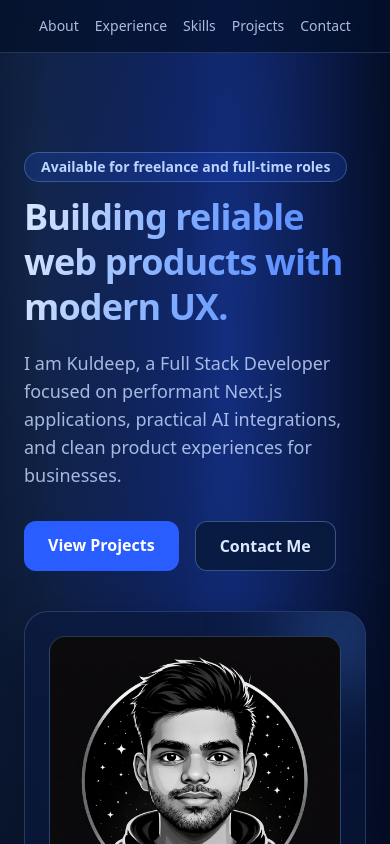
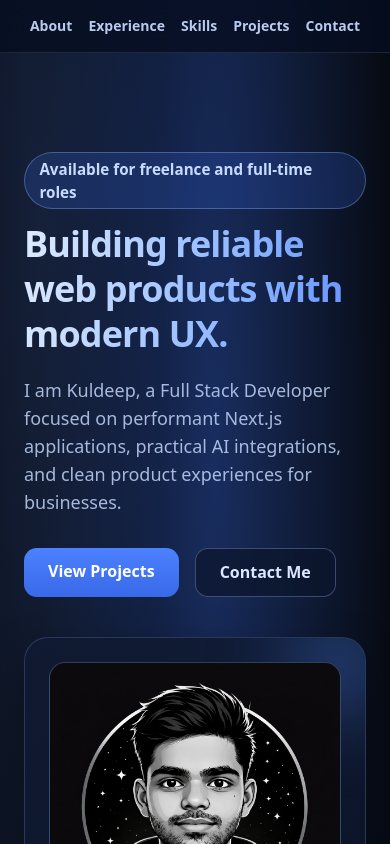
Before and after one commit to kuldeep1324/my-portfolio, a Next.js app: page / in a window 390 px wide. Shown: the top 844 px of the page. Built offline with nearby package versions, Linux system fonts and the light colour scheme.

Commit message:
Refactor Navbar and page styles for improved aesthetics and responsiveness

```diff
--- a/app/components/Navbar.tsx
+++ b/app/components/Navbar.tsx
@@ -1,13 +1,13 @@
 export default function Navbar() {
   return (
-    <nav className="fixed top-0 z-50 flex w-full content-center border-b border-blue-300/20 bg-[#04102a]/72 text-[#e7efff] backdrop-blur-md">
+    <nav className="fixed top-0 z-50 flex w-full content-center border-b border-white/10 bg-[#060d1f]/78 text-[#e6eeff] backdrop-blur-xl">
       <div className="mx-auto flex w-full max-w-6xl items-center justify-center content-center px-4 py-4 md:px-8">
-        <div className="flex flex-wrap items-center content-center justify-center gap-4 text-sm font-medium text-[#c7dbff]/85 md:gap-7 md:text-base">
-          <a href="#about" className="transition hover:text-[#8dc0ff]">About</a>
-          <a href="#experience" className="transition hover:text-[#8dc0ff]">Experience</a>
-          <a href="#skills" className="transition hover:text-[#8dc0ff]">Skills</a>
-          <a href="#projects" className="transition hover:text-[#8dc0ff]">Projects</a>
-          <a href="#contact" className="transition hover:text-[#8dc0ff]">Contact</a>
+        <div className="flex flex-wrap items-center content-center justify-center gap-4 text-sm font-semibold text-[#b9caee] md:gap-8 md:text-base">
+          <a href="#about" className="transition-colors duration-200 hover:text-[#e7efff]">About</a>
+          <a href="#experience" className="transition-colors duration-200 hover:text-[#e7efff]">Experience</a>
+          <a href="#skills" className="transition-colors duration-200 hover:text-[#e7efff]">Skills</a>
+          <a href="#projects" className="transition-colors duration-200 hover:text-[#e7efff]">Projects</a>
+          <a href="#contact" className="transition-colors duration-200 hover:text-[#e7efff]">Contact</a>
         </div>
       </div>
     </nav>
--- a/app/globals.css
+++ b/app/globals.css
@@ -1,43 +1,85 @@
 @import "tailwindcss";
 
 :root {
-  --background: #020817;
+  --background: #070b14;
   --foreground: #e7efff;
-  --surface: #06112b;
-  --surface-soft: #0a1f4a;
-  --brand: #295dff;
-  --brand-2: #4c8dff;
-  --brand-3: #8dc0ff;
+  --surface: #101a32;
+  --surface-soft: #14234a;
+  --brand: #3b6ff0;
+  --brand-2: #5f90ff;
+  --brand-3: #9ec2ff;
   color-scheme: light;
+}
+
+html {
+  scroll-behavior: smooth;
 }
 
 body {
   background:
-    radial-gradient(80% 70% at 58% 8%, rgba(41, 93, 255, 0.45), transparent 62%),
-    radial-gradient(55% 45% at 10% 5%, rgba(76, 141, 255, 0.22), transparent 70%),
-    radial-gradient(60% 45% at 80% 100%, rgba(141, 192, 255, 0.14), transparent 80%),
+    radial-gradient(70% 55% at 55% 10%, rgba(59, 111, 240, 0.34), transparent 64%),
+    radial-gradient(45% 40% at 10% 5%, rgba(95, 144, 255, 0.16), transparent 72%),
+    radial-gradient(55% 42% at 82% 100%, rgba(158, 194, 255, 0.12), transparent 82%),
     var(--background);
   color: var(--foreground);
   font-family: var(--font-geist-sans), "Segoe UI", sans-serif;
   min-height: 100vh;
 }
 
-html {
-  scroll-behavior: smooth;
-}
-
 .glass-card {
-  background: linear-gradient(140deg, rgba(10, 25, 62, 0.78), rgba(6, 17, 43, 0.85));
-  border: 1px solid rgba(120, 162, 255, 0.26);
-  box-shadow: 0 20px 55px rgba(0, 0, 0, 0.38);
-  backdrop-filter: blur(10px);
+  background: linear-gradient(145deg, rgba(16, 26, 50, 0.86), rgba(12, 20, 39, 0.88));
+  border: 1px solid rgba(122, 157, 233, 0.25);
+  box-shadow: 0 16px 42px rgba(0, 0, 0, 0.36);
+  backdrop-filter: blur(11px);
 }
 
 .hero-title {
-  background: linear-gradient(100deg, #dbe8ff 0%, #7facff 45%, #467dff 100%);
+  background: linear-gradient(100deg, #dfebff 0%, #9ec2ff 48%, #5f90ff 100%);
   -webkit-background-clip: text;
   background-clip: text;
   color: transparent;
+}
+
+.status-pill {
+  display: inline-flex;
+  border-radius: 999px;
+  border: 1px solid rgba(150, 183, 255, 0.35);
+  background: rgba(59, 111, 240, 0.2);
+  padding: 0.3rem 0.9rem;
+  font-size: 0.95rem;
+  font-weight: 600;
+  color: #c9dbff;
+}
+
+.btn-primary {
+  border-radius: 0.8rem;
+  background: linear-gradient(180deg, #4d81ff, #3869e8);
+  padding: 0.7rem 1.5rem;
+  font-weight: 600;
+  color: #ffffff;
+  transition: transform 220ms ease, box-shadow 220ms ease, filter 220ms ease;
+}
+
+.btn-primary:hover {
+  transform: translateY(-2px);
+  box-shadow: 0 10px 28px rgba(48, 96, 226, 0.35);
+  filter: brightness(1.03);
+}
+
+.btn-secondary {
+  border-radius: 0.8rem;
+  border: 1px solid rgba(160, 188, 248, 0.32);
+  background: rgba(12, 22, 44, 0.72);
+  padding: 0.7rem 1.5rem;
+  font-weight: 600;
+  color: #dce7ff;
+  transition: transform 220ms ease, border-color 220ms ease, background-color 220ms ease;
+}
+
+.btn-secondary:hover {
+  transform: translateY(-2px);
+  border-color: rgba(173, 202, 255, 0.54);
+  background: rgba(15, 29, 58, 0.86);
 }
 
 .profile-photo {
@@ -48,8 +90,8 @@ html {
   background-size: cover;
   background-position: center;
   background-repeat: no-repeat;
-  background-color: #081a3d;
-  border: 1px solid rgba(141, 192, 255, 0.25);
+  background-color: #0d1936;
+  border: 1px solid rgba(146, 182, 255, 0.3);
 }
 
 .fade-up {
@@ -79,7 +121,7 @@ html {
   position: relative;
   border-radius: 1.25rem;
   border: 1px solid rgba(120, 162, 255, 0.2);
-  background: linear-gradient(150deg, rgba(8, 24, 58, 0.78), rgba(4, 16, 42, 0.72));
+  background: linear-gradient(150deg, rgba(13, 25, 50, 0.82), rgba(10, 19, 39, 0.74));
   padding: 1.1rem;
 }
 
@@ -149,28 +191,6 @@ html {
   box-shadow: 0 0 12px rgba(114, 170, 255, 0.5);
 }
 
-@media (min-width: 768px) {
-  .skills-chain {
-    padding: 1.35rem;
-  }
-
-  .skills-grid {
-    grid-template-columns: repeat(2, minmax(0, 1fr));
-    gap: 1.2rem;
-  }
-}
-
-@media (min-width: 1024px) {
-  .skills-grid {
-    grid-template-columns: repeat(4, minmax(0, 1fr));
-    gap: 1.4rem;
-  }
-
-  .skill-column {
-    min-height: 100%;
-  }
-}
-
 .projects-intro {
   display: inline-flex;
   flex-direction: column;
@@ -206,14 +226,17 @@ html {
 }
 
 .project-card {
+  display: block;
   position: relative;
   min-height: 260px;
   border-radius: 1.1rem;
   overflow: hidden;
-  border: 1px solid rgba(130, 170, 255, 0.3);
+  border: 1px solid rgba(130, 170, 255, 0.24);
   box-shadow: 0 20px 45px rgba(0, 0, 0, 0.4);
   isolation: isolate;
-  transition: transform 360ms ease, box-shadow 360ms ease, border-color 360ms ease;
+  color: inherit;
+  text-decoration: none;
+  transition: transform 320ms ease, box-shadow 320ms ease, border-color 320ms ease;
 }
 
 .project-card::before {
@@ -234,7 +257,7 @@ html {
   inset: 0;
   z-index: -1;
   background:
-    radial-gradient(120% 100% at 50% 0%, rgba(255, 255, 255, 0.24), transparent 48%),
+    radial-gradient(120% 100% at 50% 0%, rgba(255, 255, 255, 0.2), transparent 48%),
     linear-gradient(180deg, rgba(6, 14, 35, 0.05) 0%, rgba(2, 8, 23, 0.72) 66%, rgba(2, 8, 23, 0.9) 100%);
   transition: opacity 420ms ease;
 }
@@ -296,41 +319,49 @@ html {
   transform: translateY(0);
 }
 
-.project-joon::before {
-  background-image:
-    radial-gradient(70% 45% at 18% 12%, rgba(255, 209, 130, 0.8), transparent 70%),
-    linear-gradient(180deg, rgba(255, 160, 35, 0.95) 0%, rgba(255, 128, 22, 0.9) 27%, rgba(247, 243, 236, 0.95) 28%, rgba(221, 223, 228, 0.95) 68%, rgba(197, 203, 215, 0.95) 100%);
-}
-
 .project-renthub::before {
   background-image:
-    radial-gradient(60% 42% at 78% 10%, rgba(232, 234, 134, 0.45), transparent 72%),
-    radial-gradient(55% 36% at 20% 16%, rgba(166, 196, 131, 0.42), transparent 74%),
+    radial-gradient(60% 42% at 78% 10%, rgba(232, 234, 134, 0.38), transparent 72%),
+    radial-gradient(55% 36% at 20% 16%, rgba(166, 196, 131, 0.36), transparent 74%),
     linear-gradient(
       180deg,
-      rgba(219, 212, 193, 0.96) 0%,
-      rgba(224, 214, 184, 0.95) 30%,
-      rgba(255, 110, 30, 0.93) 52%,
-      rgba(79, 125, 63, 0.95) 74%,
-      rgba(0, 63, 19, 0.96) 88%,
-      rgba(32, 33, 37, 0.98) 100%
+      rgba(214, 208, 191, 0.9) 0%,
+      rgba(226, 214, 183, 0.88) 30%,
+      rgba(230, 126, 54, 0.86) 53%,
+      rgba(76, 116, 64, 0.9) 75%,
+      rgba(13, 48, 24, 0.92) 89%,
+      rgba(26, 28, 33, 0.96) 100%
     );
 }
 
-.project-securevault::before {
-  background-image:
-    radial-gradient(50% 35% at 18% 15%, rgba(114, 169, 255, 0.35), transparent 74%),
-    radial-gradient(40% 25% at 82% 16%, rgba(255, 198, 74, 0.3), transparent 70%),
-    linear-gradient(170deg, rgba(12, 20, 42, 0.97), rgba(14, 16, 23, 0.95));
-}
+@media (min-width: 768px) {
+  .skills-chain {
+    padding: 1.35rem;
+  }
 
-@media (min-width: 768px) {
+  .skills-grid {
+    grid-template-columns: repeat(2, minmax(0, 1fr));
+    gap: 1.2rem;
+  }
+
   .projects-grid {
-    grid-template-columns: repeat(3, minmax(0, 1fr));
+    grid-template-columns: minmax(0, 1fr);
     gap: 1.15rem;
+    max-width: 38rem;
   }
 
   .project-card {
     min-height: 300px;
   }
 }
+
+@media (min-width: 1024px) {
+  .skills-grid {
+    grid-template-columns: repeat(4, minmax(0, 1fr));
+    gap: 1.4rem;
+  }
+
+  .skill-column {
+    min-height: 100%;
+  }
+}
--- a/app/page.tsx
+++ b/app/page.tsx
@@ -3,7 +3,7 @@ export default function Home() {
     <main id="home" className="min-h-screen pt-24 text-[#e7efff]">
       <section className="mx-auto grid max-w-6xl grid-cols-1 items-center gap-10 px-6 py-14 md:grid-cols-[1.2fr_1fr] md:px-8 md:py-20">
         <div className="fade-up">
-          <p className="mb-3 inline-flex rounded-full border border-[#8dc0ff]/30 bg-[#295dff]/18 px-4 py-1 text-sm font-semibold text-[#bcd5ff]">
+          <p className="status-pill mb-3">
             Available for freelance and full-time roles
           </p>
           <h1 className="hero-title text-4xl font-extrabold leading-tight tracking-tight md:text-6xl">
@@ -17,13 +17,13 @@ export default function Home() {
           <div className="fade-up-delay mt-8 flex flex-wrap gap-4">
             <a
               href="#projects"
-              className="rounded-xl bg-[#295dff] px-6 py-3 font-semibold text-white transition hover:-translate-y-0.5 hover:bg-[#1f4fe8]"
+              className="btn-primary"
             >
               View Projects
             </a>
             <a
               href="#contact"
-              className="rounded-xl border border-[#8dc0ff]/35 bg-[#081a3d]/90 px-6 py-3 font-semibold text-[#dbe8ff] transition hover:-translate-y-0.5 hover:border-[#8dc0ff]/60"
+              className="btn-secondary"
             >
               Contact Me
             </a>
@@ -156,7 +156,7 @@ export default function Home() {
           </p>
           <a
             href="mailto:yourmail@gmail.com"
-            className="mt-7 inline-block rounded-xl bg-[#295dff] px-7 py-3 font-semibold text-white transition hover:-translate-y-0.5 hover:bg-[#1f4fe8]"
+            className="btn-primary mt-7 inline-block"
           >
             yourmail@gmail.com
           </a>
```
